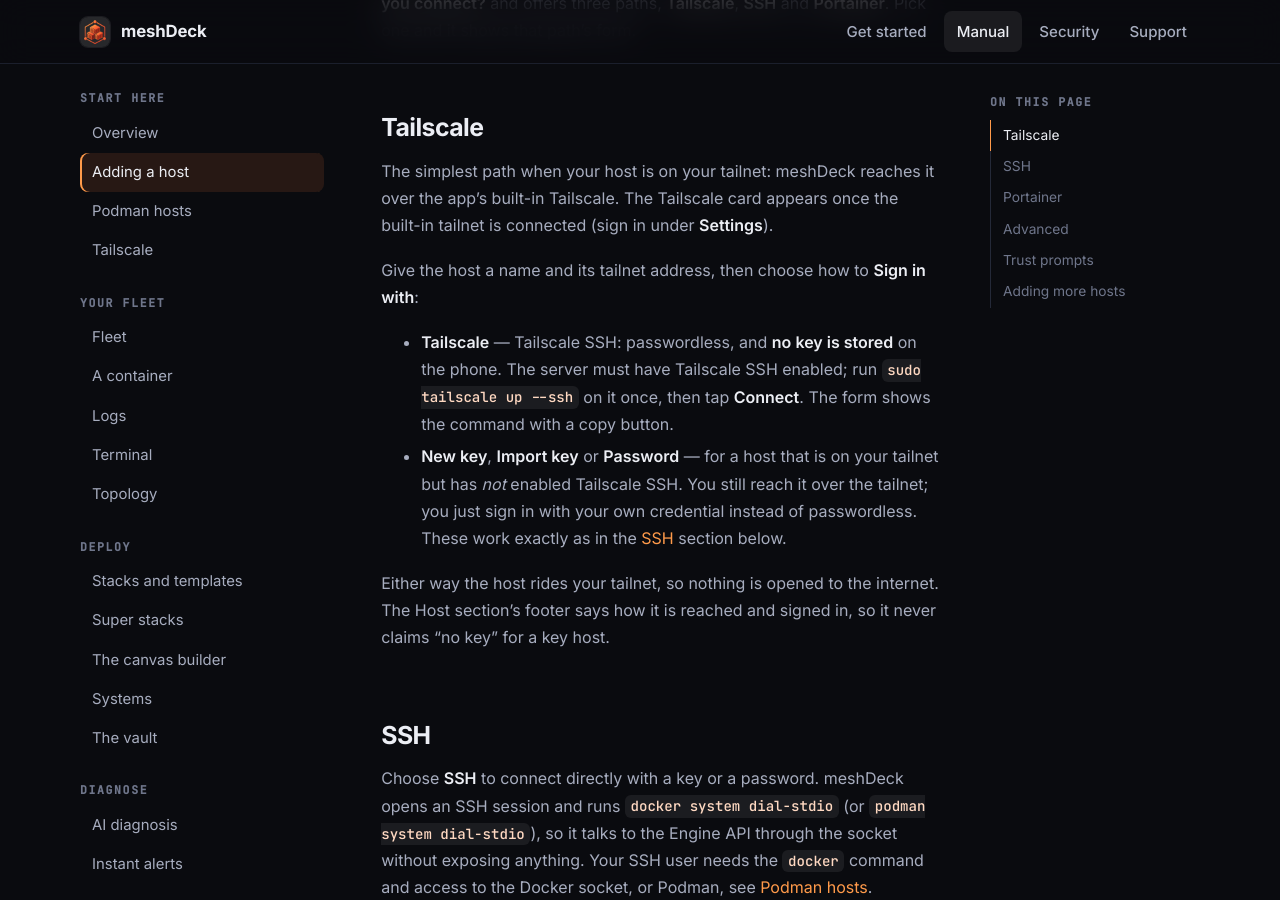
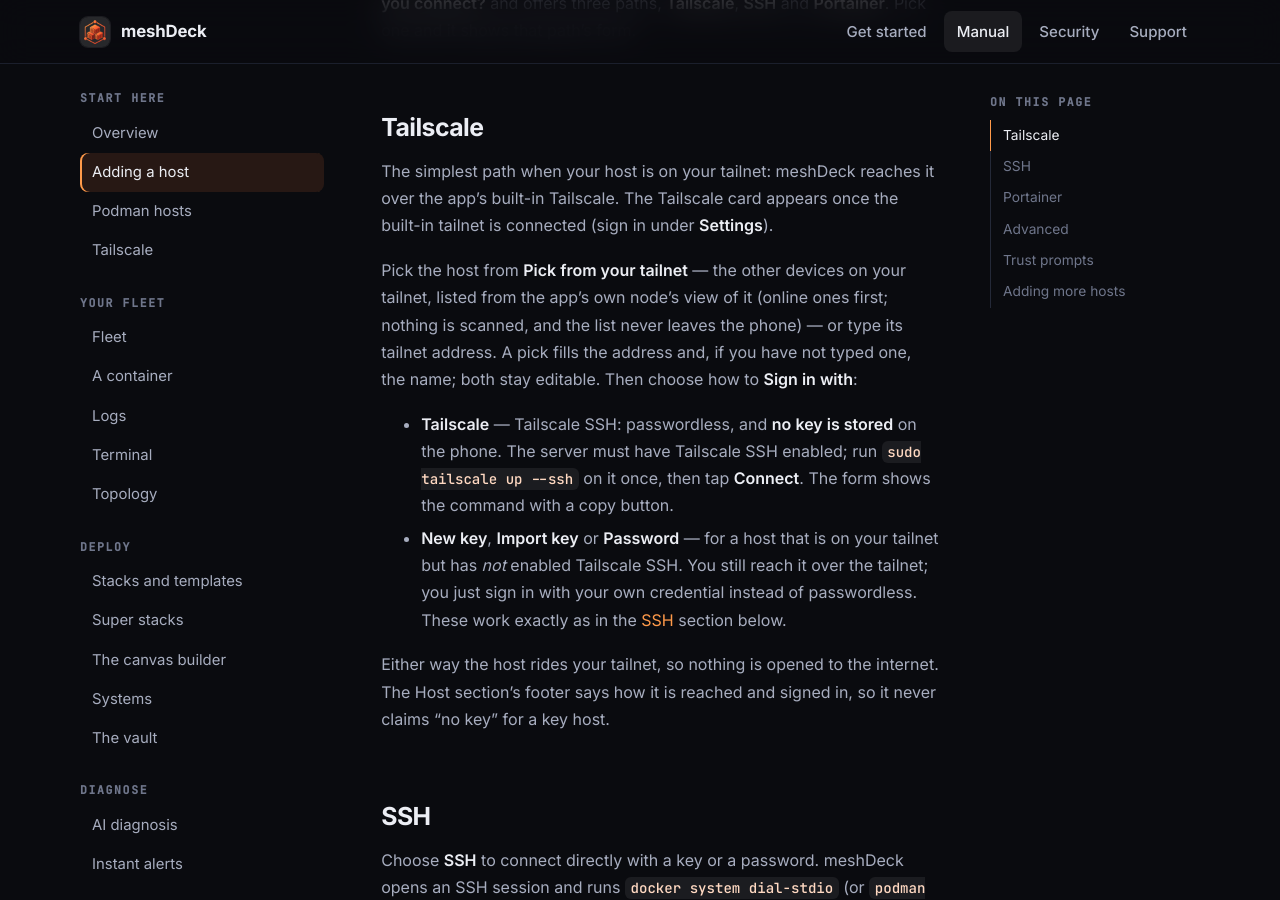
Before and after one commit to AG-Studio-Apps/meshdeck-docs, a Jekyll site: the page built from _manual/adding-a-host.md, in a window 1280 px wide and 900 px high, scrolled down 398 px. Built offline with Jekyll 4.4.1, drawn with Linux system fonts in a browser that asks for light colours.

Commit message:
adding-a-host: Tailscale branch can pick a host from your tailnet
The other devices on your tailnet, from the app's own node's view of it —
online first, nothing scanned, the list never leaves the phone. A pick fills
the address and, if untouched, the name; both stay editable.

Co-Authored-By: Claude Fable 5.1 <noreply@anthropic.com>

```diff
--- a/_manual/adding-a-host.md
+++ b/_manual/adding-a-host.md
@@ -8,7 +8,7 @@ Add a host from the empty Fleet screen (**Add host**), from the **+** menu (**Ad
 
 The simplest path when your host is on your tailnet: meshDeck reaches it over the app's built-in Tailscale. The Tailscale card appears once the built-in tailnet is connected (sign in under **Settings**).
 
-Give the host a name and its tailnet address, then choose how to **Sign in with**:
+Pick the host from **Pick from your tailnet** — the other devices on your tailnet, listed from the app's own node's view of it (online ones first; nothing is scanned, and the list never leaves the phone) — or type its tailnet address. A pick fills the address and, if you have not typed one, the name; both stay editable. Then choose how to **Sign in with**:
 
 - **Tailscale** — Tailscale SSH: passwordless, and **no key is stored** on the phone. The server must have Tailscale SSH enabled; run `sudo tailscale up --ssh` on it once, then tap **Connect**. The form shows the command with a copy button.
 - **New key**, **Import key** or **Password** — for a host that is on your tailnet but has *not* enabled Tailscale SSH. You still reach it over the tailnet; you just sign in with your own credential instead of passwordless. These work exactly as in the [SSH](#ssh) section below.
```
